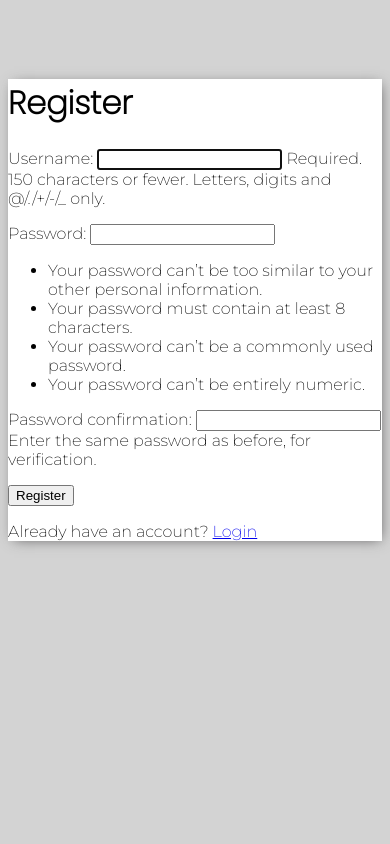
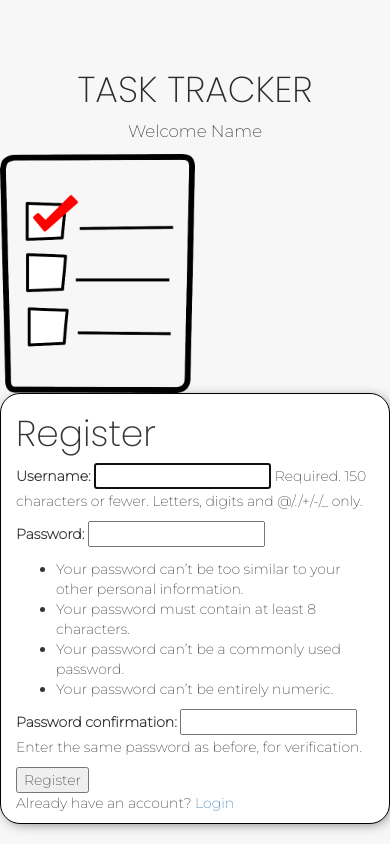
Before and after one commit to Aofficial0/TaskTracker, a Django app: page /register/ in a window 390 px wide. Run offline with Django 4.2, Linux system fonts and the light colour scheme.

Commit message:
basic styles added to home page banner and images folders made within static folder

```diff
--- a/core/static/css/styles.css
+++ b/core/static/css/styles.css
@@ -1,5 +1,5 @@
 body {
-    background-color: lightgray;
+    background-color: #f7f7f7;
     font-family: "Montserrat", sans-serif;
     font-optical-sizing: auto;
     font-weight: 200;
@@ -9,10 +9,37 @@ body {
 h1, h2, h3, h4, h5, h6 {
     font-family: 'Poppins', sans-serif;
 }
+
+img {
+    max-width: 50%;
+    height: auto;
+  }
+
+.banner {
+    background-color: #f7f7f7;
+    color: #2B2B2B;
+}
+.banner .row {
+    align-items: center;
+}
+
+.row h1 {
+    text-transform: uppercase;
+    text-align: center;
+}
+
+.row p {
+    font-size: 1.2em;
+    font-weight: 300;
+    text-align: center;
+}
+
 .container {
     max-width: 550px;
     margin: auto;
     background-color: #fff;
     -webkit-box-shadow: 2px 2px 13px -4px #555355;
-     box-shadow: 2px 2px 13px -4px  #555355;
+    box-shadow: 2px 2px 13px -4px  #555355;
+    border: 1px solid black;
+    border-radius: 20px;
 }
--- a/core/templates/core/core.html
+++ b/core/templates/core/core.html
@@ -11,9 +11,25 @@
     <link rel="preconnect" href="https://fonts.gstatic.com" crossorigin>
     <link href="https://fonts.googleapis.com/css2?family=Montserrat:ital,wght@0,200;1,200&family=Poppins:wght@200&display=swap" rel="stylesheet">
 
+
+    <link rel="stylesheet" href="https://cdn.jsdelivr.net/npm/bootstrap@3.4.1/dist/css/bootstrap.min.css" integrity="sha384-HSMxcRTRxnN+Bdg0JdbxYKrThecOKuH5zCYotlSAcp1+c8xmyTe9GYg1l9a69psu" crossorigin="anonymous">
     <link rel="stylesheet" type="text/css" href="{% static 'css/styles.css' %}">
 </head>
 <body>
+    <div class="banner">
+        <div class="container1">
+            <div class="row">
+            <div class="col-sm-6">
+                <h1 class="fw-bold display-4">Task Tracker</h1>
+                <p>Welcome Name </p>
+            </div>
+            <div class="col-sm-6">
+                <img src="{% static 'images/list.webp' %}" class="img-fluid" alt="banner-image">
+            </div>
+            </div>
+        </div>
+    </div>
+
     <div class="container">
         {% block content %}
 
```
Also changed, not shown: core/static/images/list.webp (added).
